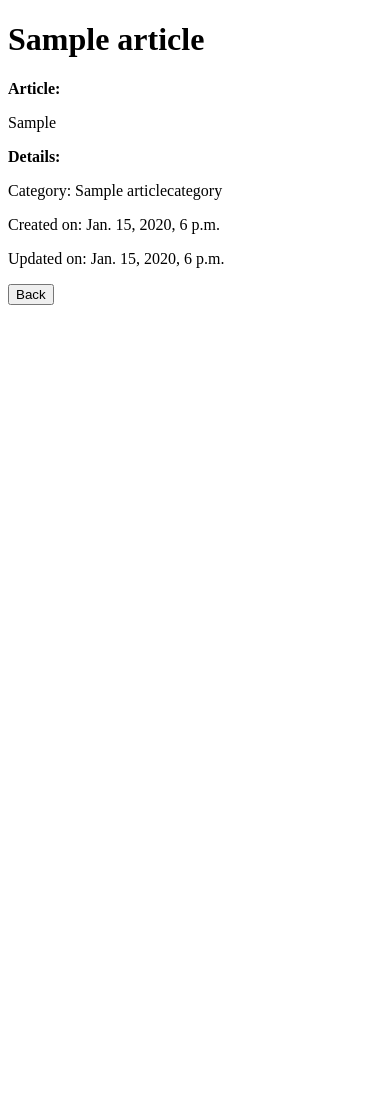
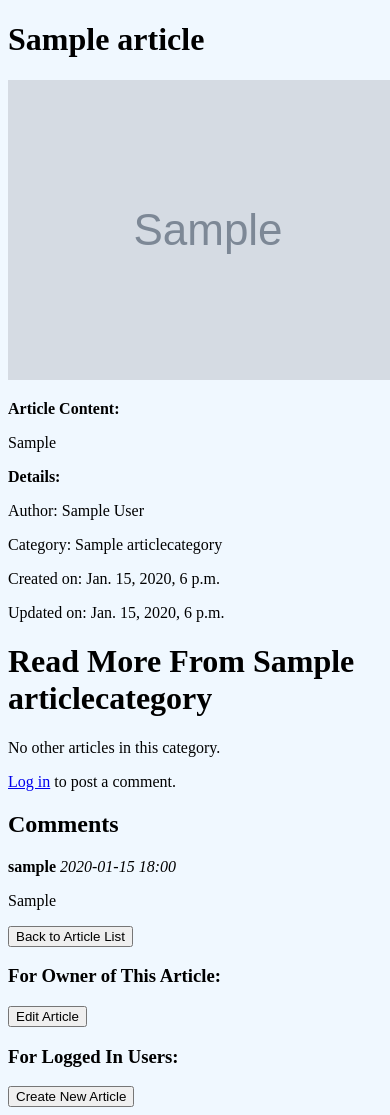
Before and after one commit to icepicklife/hobbysite-E-10, a Django app: page /wiki/article/1/ in a window 390 px wide; the page is wider, and only the part inside the window is pictured. Before the commit the page ends 305 px from the top of that part, so only its background shows below. Run offline with Django 5.2, Linux system fonts and the light colour scheme; tables that the repository leaves empty hold one stand-in row (values such as "Sample post"); grey boxes marked "Sample" are stand-in pictures.

Commit message:
proj is bare minimum now (I think)
* tapos gumawa ako static folder
* I did some html and css pero gulo parin

```diff
--- a/accounts/templates/registration/login.html
+++ b/accounts/templates/registration/login.html
@@ -5,6 +5,6 @@
     <form method="post">
         {% csrf_token %}
         {{ form.as_p }}
-        <button type="submit">Save</button>
+        <button type="submit">Login</button>
     </form>
 {% endblock %}
--- a/hobbysite/settings.py
+++ b/hobbysite/settings.py
@@ -134,7 +134,7 @@ STATICFILES_DIRS = [
 if not DEBUG:
     STATIC_ROOT = [os.path.join(BASE_DIR, 'static')]
 
-LOGIN_REDIRECT_URL = '../../merchstore/items'
+LOGIN_REDIRECT_URL = '/'
 
 LOGOUT_REDIRECT_URL = '../../accounts/login'
 
--- a/hobbysite/urls.py
+++ b/hobbysite/urls.py
@@ -19,8 +19,13 @@ from django.contrib import admin
 from django.urls import path, include
 from django.conf.urls.static import static
 from django.conf import settings
+from django.shortcuts import render
+
+def index(request):
+    return render(request, 'index.html')
 
 urlpatterns = [
+    path('', index, name='index'),
     path("admin/", admin.site.urls),
     path("", include("merchstore.urls", namespace="merchstore")),
     path("", include("commission.urls", namespace="commission")),
--- /dev/null
+++ b/static/style.css
@@ -0,0 +1,44 @@
+body {
+    background-color: aliceblue;
+  }
+
+  header {
+    display: flex;
+    justify-content: space-around;
+    align-items: center;
+    padding: 40px 0;
+    background-color: #fff;
+    box-shadow: 0 2px 4px rgba(0, 0, 0, 0.1);
+  }
+
+  header img {
+    width: clamp(5rem, 3.702rem + 5.769vw, 10.625rem); /* i like */
+    height: auto;
+  }
+
+  .nav-links {
+    list-style: none;
+    display: flex;
+    justify-content: space-evenly;
+    align-items: center;
+    width: 100%;
+  }
+
+  .nav-links li {
+    display: inline-block;
+    padding: 0 20px;
+  }
+
+  .nav-links a {
+    text-decoration: none;
+    color: #333;
+    background: none;
+    border: none;
+    cursor: pointer;
+    transition: color 0.3s ease;
+    font-size: clamp(0.75rem, 0.692rem + 0.256vw, 1rem);
+  }
+
+  .nav-links a:hover {
+    color: #007BFF;
+  }
--- a/templates/base.html
+++ b/templates/base.html
@@ -1,9 +1,12 @@
+{% load static %}
+
 <!DOCTYPE html>
 <html>
     <head>
         <meta charset="UTF-8" />
         <meta name="viewport" content="width-device-width, initial-scale=1" />
         <title> {% block title %} Midterm Project {% endblock %} </title>
+        <link rel="stylesheet" href="{% static 'style.css' %}">
         {% block styles %}{% endblock %}
     </head>
     <body>
--- /dev/null
+++ b/wiki/forms.py
@@ -0,0 +1,22 @@
+from django import forms
+from .models import Article, Comment
+
+class ArticleImageUploadForm(forms.ModelForm):
+    class Meta:
+        model = Article
+        fields = ["header_image"]
+
+class ArticleCreateForm(forms.ModelForm):
+    class Meta:
+        model = Article
+        exclude = ["created_on", "updated_on", "author"]
+
+class ArticleUpdateForm(forms.ModelForm):
+    class Meta:
+        model = Article
+        exclude = ["created_on", "author"]
+
+class CommentForm(forms.ModelForm):
+    class Meta:
+        model = Comment
+        exclude = ["created_on", "updated_on", "author", "article"]
--- a/wiki/models.py
+++ b/wiki/models.py
@@ -1,5 +1,5 @@
 from django.db import models
-
+from user_management.models import Profile
 
 class ArticleCategory(models.Model):
     name = models.CharField(max_length=255)
@@ -15,15 +15,29 @@ class ArticleCategory(models.Model):
 
 class Article(models.Model):
     title = models.CharField(max_length=255)
-    category = models.ForeignKey(
-        ArticleCategory, on_delete=models.SET_NULL, null=True, blank=True
-    )
+    author = models.ForeignKey(Profile, on_delete=models.SET_NULL, null=True, blank=True)
+    category = models.ForeignKey(ArticleCategory, on_delete=models.SET_NULL, null=True, blank=True)
+    entry = models.TextField()
+    header_image = models.ImageField(upload_to='wiki_headers/', null=True, blank=True)
+    created_on = models.DateTimeField(auto_now_add=True)
+    updated_on = models.DateTimeField(auto_now=True)
+
+    class Meta:
+        ordering = ["-created_on"]
+
+    def __str__(self):
+        return self.title
+
+
+class Comment(models.Model):
+    author = models.ForeignKey(Profile, on_delete=models.SET_NULL, null=True, blank=True)
+    article = models.ForeignKey(Article, on_delete=models.CASCADE)
     entry = models.TextField()
     created_on = models.DateTimeField(auto_now_add=True)
     updated_on = models.DateTimeField(auto_now=True)
 
     class Meta:
-        ordering = ["category__name", "-created_on"]
+        ordering = ["created_on"]
 
     def __str__(self):
-        return self.title
+        return f"Comment by {self.author} on {self.article}"
--- a/wiki/templates/wiki/article_detail.html
+++ b/wiki/templates/wiki/article_detail.html
@@ -2,19 +2,78 @@
 
 {% load static %}
 
-{% block title %}
-{{ article.title }}
-{% endblock %}
+{% block title %} {{ article.title }} {% endblock %}
 
 {% block content %}
+
     <h1>{{ article.title }}</h1>
-    <p><b>Article:</b></p>
+
+    <!-- Header Image -->
+    {% if article.header_image %}
+    <img src="{{ article.header_image.url }}" style="max-width: 750px; height: auto;">
+    {% endif %}
+
+    <!-- Article Content and Details  -->
+    <p><b>Article Content:</b></p>
     <p>{{ article.entry }}</p>
     <p><b>Details:</b></p>
     <div>
+        <p>Author: {{ article.author }}</p>
         <p>Category: {{ article.category }}</p>
         <p>Created on: {{ article.created_on }}</p>
         <p>Updated on: {{ article.updated_on }}</p>
     </div>
-    <button onclick="window.history.back()">Back</button>
+
+    <!-- Read More -->
+    <h1>Read More From {{ article.category }}</h1>
+
+    {% for related in related_articles %}
+        <h2><a href="{% url 'wiki:article_detail' related.pk %}">{{ related.title }}</a></h2>
+    {% empty %}
+        <p>No other articles in this category.</p>
+    {% endfor %}
+
+    <!-- Comment Form -->
+    {% if user.is_authenticated %}
+        <h2>Leave a Comment</h2>
+        <form method="post">
+            {% csrf_token %}
+            {{ form.as_p }}
+            <input type="submit" value="Post Comment" class="btn btn-primary">
+        </form>
+    {% else %}
+        <p><a href="{% url 'login' %}">Log in</a> to post a comment.</p>
+    {% endif %}
+
+    <!-- Existing Comments -->
+    <h2>Comments</h2>
+    {% for comment in comments %}
+        <div style="margin-bottom: 1em;">
+            <strong>{{ comment.author.user.username }}</strong>
+            <em>{{ comment.created_on|date:"Y-m-d H:i" }}</em>
+            <p>{{ comment.entry }}</p>
+        </div>
+    {% empty %}
+        <p>No comments yet.</p>
+    {% endfor %}
+
+   <!-- Back Button -->
+   <form action="{% url 'wiki:article_list' %}" method="get">
+        <button type="submit">Back to Article List</button>
+   </form>
+
+    <!-- Edit Article -->
+    <h3> For Owner of This Article: </h3>
+    <form action="{% url 'wiki:article_update' article.pk %}" method="get">
+        <button type="submit">Edit Article</button>
+    </form>
+
+    <!-- Create Article -->
+    <h3> For Logged In Users: </h3>
+    <form action="{% url 'wiki:article_create' %}" method="get">
+        <button type="submit">Create New Article</button>
+    </form>
+
+
+
 {% endblock %}
--- a/wiki/urls.py
+++ b/wiki/urls.py
@@ -1,5 +1,5 @@
 from django.urls import path
-from .views import ArticleListView, ArticleDetailView
+from .views import ArticleListView, ArticleDetailView, ArticleCreateView, ArticleUpdateView
 from django.conf import settings
 from django.conf.urls.static import static
 
@@ -8,6 +8,9 @@ app_name = "wiki"
 urlpatterns = [
     path("articles/", ArticleListView.as_view(), name="article_list"),
     path("article/<int:pk>/", ArticleDetailView.as_view(),name="article_detail"),
-    # path("article/add/"),
-    # path("article/<int:pk>/edit/")
-] + static(settings.MEDIA_URL, document_root=settings.MEDIA_ROOT)
+    path("article/add/", ArticleCreateView.as_view(), name="article_create"),
+    path("article/<int:pk>/edit/", ArticleUpdateView.as_view(), name="article_update")
+]
+
+if settings.DEBUG:
+    urlpatterns += static(settings.MEDIA_URL, document_root=settings.MEDIA_ROOT)
--- a/wiki/views.py
+++ b/wiki/views.py
@@ -1,14 +1,17 @@
-from django.shortcuts import render
+from django.shortcuts import render, redirect
 from django.http import HttpResponse
-from django.views.generic import ListView, DetailView
-from .models import Article
-from accounts.models import UserAccount
-
+from django.views.generic import ListView, DetailView, CreateView, UpdateView
+from django.views.generic.edit import FormMixin
+from django.urls import reverse, reverse_lazy
+from django.contrib.auth.mixins import LoginRequiredMixin
+from .models import Article, Comment
+from .forms import ArticleCreateForm, ArticleUpdateForm, CommentForm
+from user_management.models import Profile
+from . import forms
 
 class ArticleListView(ListView):
     model = Article
     template_name = "wiki/article_list.html"
-    context_object_name = "articles"
 
     def get_queryset(self):
         return super().get_queryset().order_by("category__name", "title", "-created_on")
@@ -19,10 +22,10 @@ class ArticleListView(ListView):
 
         if user.is_authenticated:
             try:
-                profile = UserAccount.objects.get(user=user)
+                profile = Profile.objects.get(user=user)
                 user_articles = Article.objects.filter(author=profile)
                 other_articles = Article.objects.exclude(author=profile)
-            except UserAccount.DoesNotExist:
+            except Profile.DoesNotExist:
                 user_articles = None
                 other_articles = Article.objects.all()
 
@@ -34,8 +37,77 @@ class ArticleListView(ListView):
 
         return context
 
+    def get_success_url(self):
+        return reverse("wiki:article_list", kwargs={"pk": self.object.pk})
 
-class ArticleDetailView(DetailView):
+
+class ArticleDetailView(FormMixin, DetailView):
     model = Article
     template_name = "wiki/article_detail.html"
     context_object_name = "article"
+    form_class = CommentForm
+
+    def get_success_url(self):
+        return reverse("wiki:article_detail", kwargs={"pk": self.object.pk})
+
+    def get_context_data(self, **kwargs):
+        context = super().get_context_data(**kwargs)
+        article = self.get_object()
+
+        context["related_articles"] = Article.objects.filter(
+            category=article.category
+        ).exclude(pk=article.pk)
+
+        context["comments"] = article.comment_set.order_by("-created_on")
+        context["form"] = self.get_form()
+
+        user = self.request.user
+        context["is_owner"] = user.is_authenticated and hasattr(user, "profile") and article.author == user.profile
+
+        return context
+
+    def post(self, request, *args, **kwargs):
+        self.object = self.get_object()
+        form = self.get_form()
+
+        if form.is_valid():
+            if request.user.is_authenticated and hasattr(request.user, "profile"):
+                comment = form.save(commit=False)
+                comment.article = self.object
+                comment.author = request.user.profile
+                comment.save()
+                return redirect(self.get_success_url())
+            else:
+                return redirect("login")
+        else:
+            return self.form_invalid(form)
+
+class ArticleCreateView(LoginRequiredMixin, CreateView):
+    model = Article
+    form_class = ArticleCreateForm
+    template_name = "wiki/article_create.html"
+    success_url = reverse_lazy("wiki:article_create")
+
+    def form_valid(self, form):
+        try:
+            profile = Profile.objects.get(user=self.request.user)
+        except Profile.DoesNotExist:
+            return redirect("USERS ONLY")
+        form.instance.author = profile
+        return super().form_valid(form)
+
+class ArticleUpdateView(UpdateView):
+    model = Article
+    form_class = ArticleUpdateForm
+    template_name = "wiki/article_update.html"
+
+    def get_success_url(self):
+        return reverse("wiki:article_detail", kwargs={"pk": self.object.pk})
+
+    def form_valid(self, form):
+        try:
+            profile = Profile.objects.get(user=self.request.user)
+        except Profile.DoesNotExist:
+            return redirect("USERS ONLY")
+        form.instance.author = profile
+        return super().form_valid(form)
```
Also changed, not shown: templates/index.html (added, +20 -0 lines), user_management/templates/registration/login.html (deleted, +0 -10 lines), wiki/templates/wiki/article_create.html (added, +17 -0 lines), wiki/templates/wiki/article_list.html (+4 -7 lines), wiki/templates/wiki/article_update.html (added, +17 -0 lines), media/wiki_headers/grp_1.jpg (added), wiki/migrations/0009_alter_article_options_article_author_and_more.py (added), wiki/migrations/0010_alter_article_category_alter_article_header_image.py (added), wiki/migrations/0011_alter_article_category.py (added).
